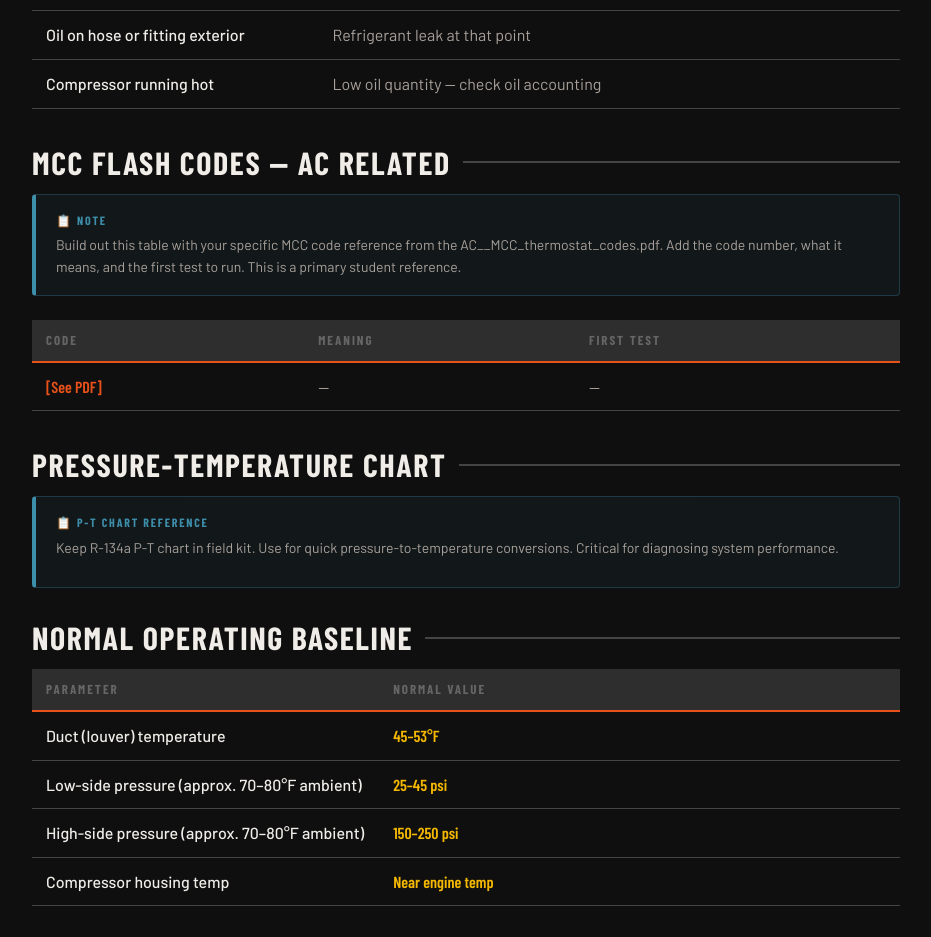
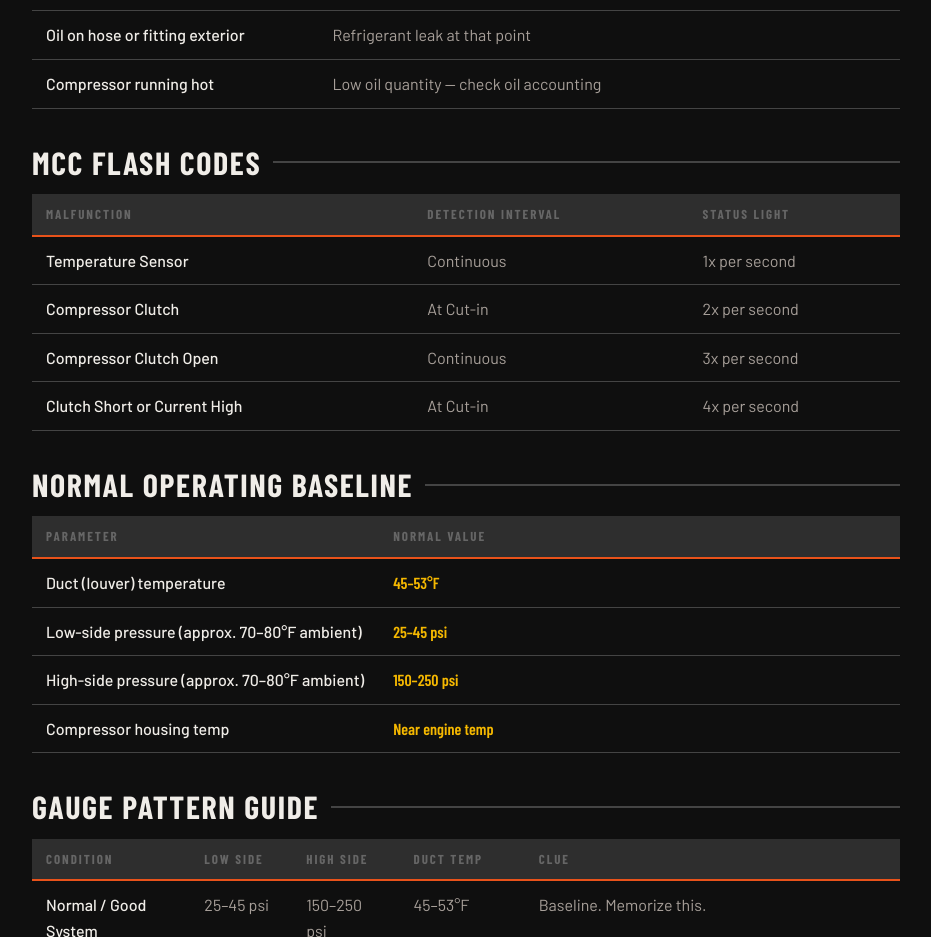
Before and after one commit to nathanladd/BOTR-AC, a plain HTML site: page modules/reference.html in a window 1280 px wide. Shown: the part 1200-2137 px from the top of the page, without its empty margins (324-1255 px from the left). Drawn offline with nearby package versions, Linux system fonts and the light colour scheme; a web font is replaced by a local one.

Commit message:
MCC chart

```diff
--- a/modules/reference.html
+++ b/modules/reference.html
@@ -104,21 +104,14 @@
       <tr><td class="topic">Compressor running hot</td><td>Low oil quantity — check oil accounting</td></tr>
     </table>
 
-    <div class="section-title">MCC Flash Codes — AC Related</div>
-    <div class="tip-note">
-      <strong>📋 Note</strong>
-      Build out this table with your specific MCC code reference from the AC__MCC_thermostat_codes.pdf. Add the code number, what it means, and the first test to run. This is a primary student reference.
-    </div>
+    <div class="section-title">MCC Flash Codes</div>
     <table>
-      <tr><th>Code</th><th>Meaning</th><th>First Test</th></tr>
-      <tr><td class="time">[See PDF]</td><td>—</td><td>—</td></tr>
+      <tr><th>Malfunction</th><th>Detection Interval</th><th>Status Light</th></tr>
+      <tr><td class="topic">Temperature Sensor</td><td>Continuous</td><td>1x per second</td></tr>
+      <tr><td class="topic">Compressor Clutch</td><td>At Cut-in</td><td>2x per second</td></tr>
+      <tr><td class="topic">Compressor Clutch Open</td><td>Continuous</td><td>3x per second</td></tr>
+      <tr><td class="topic">Clutch Short or Current High</td><td>At Cut-in</td><td>4x per second</td></tr>
     </table>
-
-    <div class="section-title">Pressure-Temperature Chart</div>
-    <div class="tip-note">
-      <strong>📋 P-T Chart Reference</strong>
-      <p>Keep R-134a P-T chart in field kit. Use for quick pressure-to-temperature conversions. Critical for diagnosing system performance.</p>
-    </div>
 
     <div class="section-title">Normal Operating Baseline</div>
     <table class="spec-table">
```
